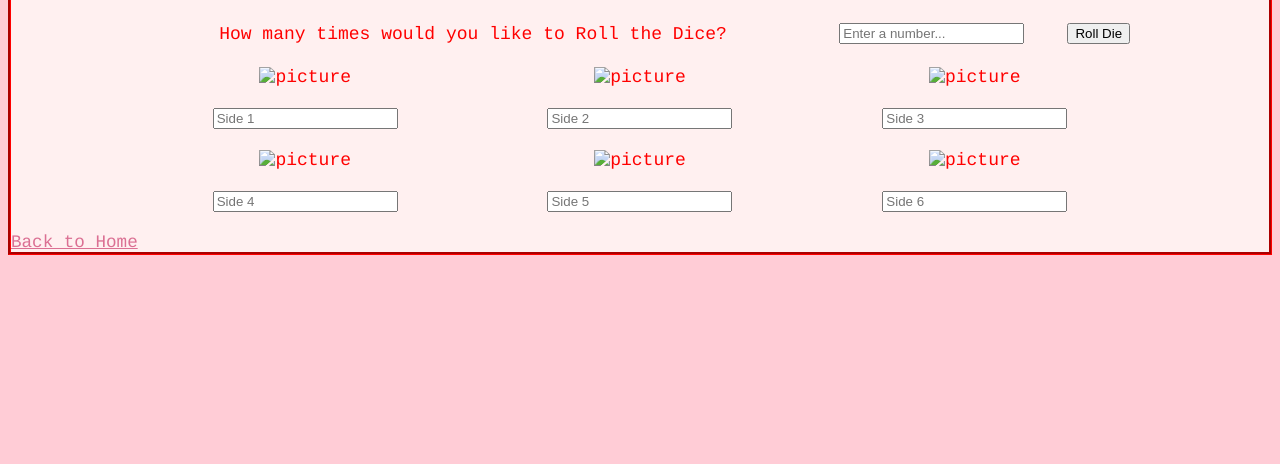
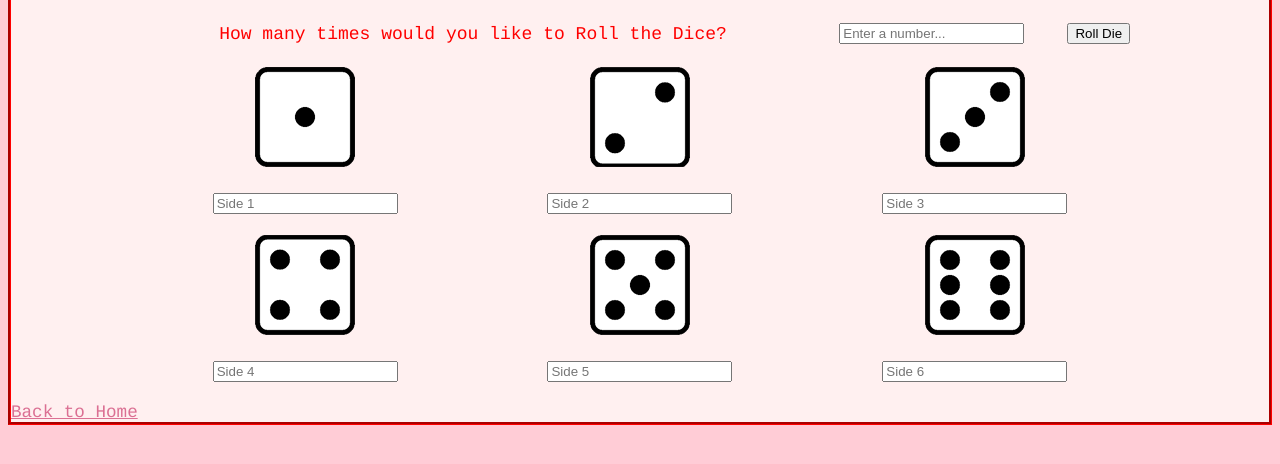
Before and after one commit to frankfiorante/roll-the-die, a plain HTML site: page dice.html in a window 1280 px wide. Shown: the part 78-542 px from the top of the page. Drawn offline with Linux system fonts and the light colour scheme.

Commit message:
sixth commit

```diff
--- a/dice.html
+++ b/dice.html
@@ -19,9 +19,9 @@
         </table>
         <table>
             <tr>
-                <td><img id="dice1" alt="picture" src="../images/dice1.png"></td>
-                <td><img id="dice2" alt="picture" src="../images/dice2.png"></td>
-                <td><img id="dice3" alt="picture" src="../images/dice3.png"></td>
+                <td><img id="dice1" alt="picture" src="dice1.png"></td>
+                <td><img id="dice2" alt="picture" src="dice2.png"></td>
+                <td><img id="dice3" alt="picture" src="dice3.png"></td>
             </tr>
             <tr>
                 <td><input id="side1" type="number" placeholder="Side 1"></td>
@@ -29,9 +29,9 @@
                 <td><input id="side3" type="number" placeholder="Side 3"></td>
             </tr>
             <tr>
-                <td><img id="dice4" alt="picture" src="../images/dice4.png"></td>
-                <td><img id="dice5" alt="picture" src="../images/dice5.png"></td>
-                <td><img id="dice6" alt="picture" src="../images/dice6.png"></td>
+                <td><img id="dice4" alt="picture" src="dice4.png"></td>
+                <td><img id="dice5" alt="picture" src="dice5.png"></td>
+                <td><img id="dice6" alt="picture" src="dice6.png"></td>
             </tr>
             <tr>
                 <td><input id="side4" type="number" placeholder="Side 4"></td>
```
Also changed, not shown: dice1.png (added), dice2.png (added), dice3.png (added), dice4.png (added), dice5.png (added), dice6.png (added).
